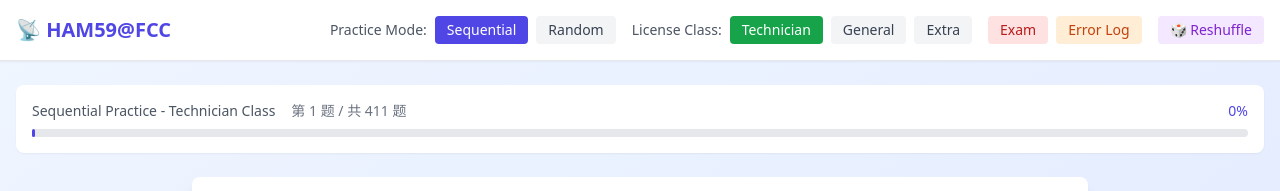
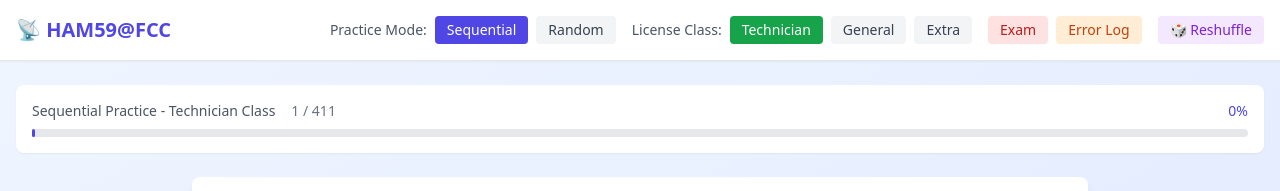
Before and after one commit to TennousuAthena/HAM59, a React (Vite) app: page /practice/sequential/Technician/1 in a window 1280 px wide. Shown: the top 191 px of the page. Built offline with nearby package versions, Linux system fonts and the light colour scheme.

Commit message:
fix: eng translation

```diff
--- a/src/components/ProgressBar.jsx
+++ b/src/components/ProgressBar.jsx
@@ -1,5 +1,5 @@
-import React from 'react';
-import { getCategoryName, getModeName } from '../utils/utils';
+import React from "react";
+import { getCategoryName, getModeName } from "../utils/utils";
 
 const ProgressBar = ({ current, total, mode, category }) => {
   const progress = (current / total) * 100;
@@ -12,7 +12,7 @@ const ProgressBar = ({ current, total, mode, category }) => {
             {getModeName(mode)} - {getCategoryName(category)}
           </span>
           <span className="text-sm text-gray-500">
-            第 {current} 题 / 共 {total} 题
+            {current} / {total}
           </span>
         </div>
         <span className="text-sm font-medium text-indigo-600">
```
